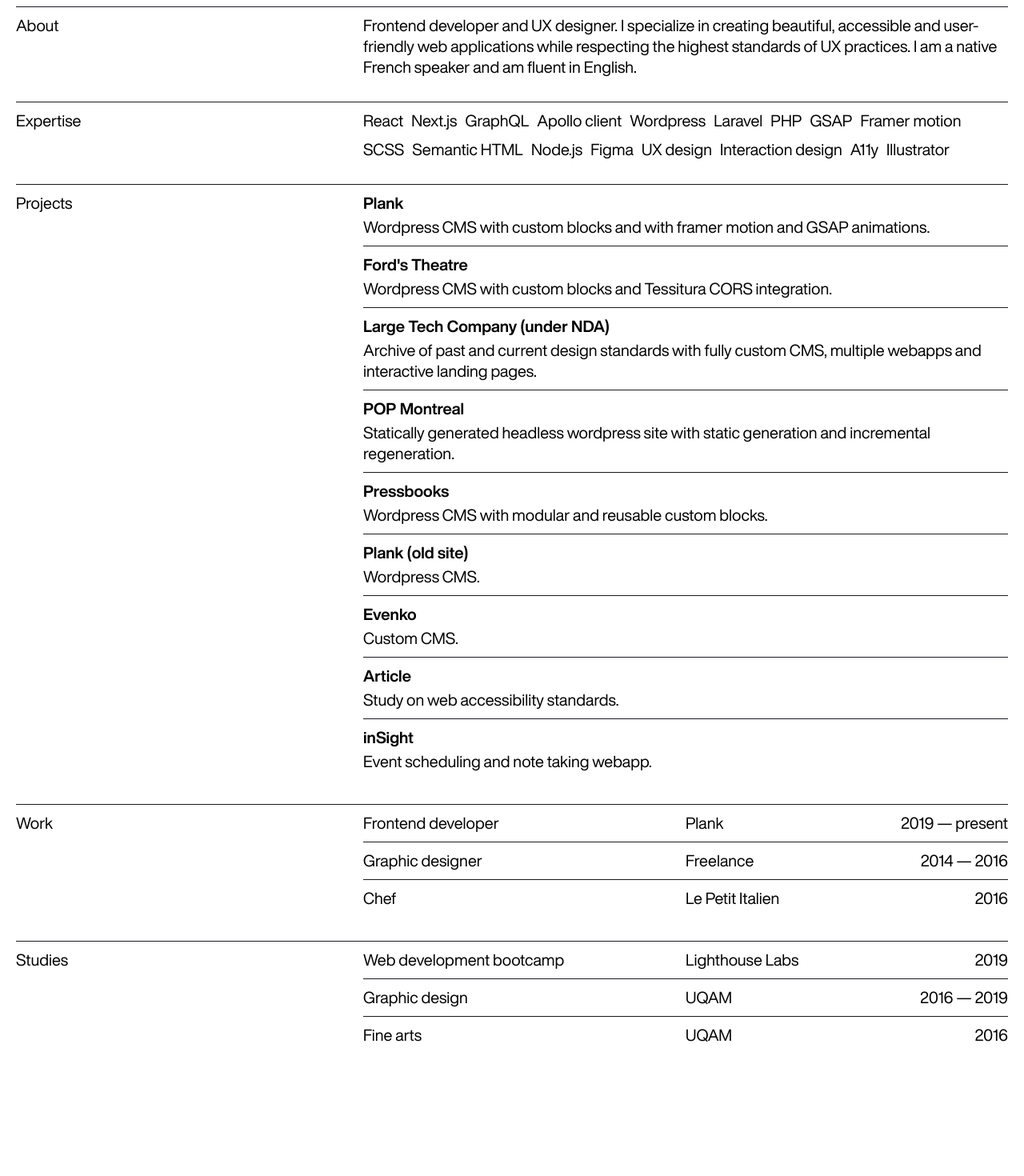
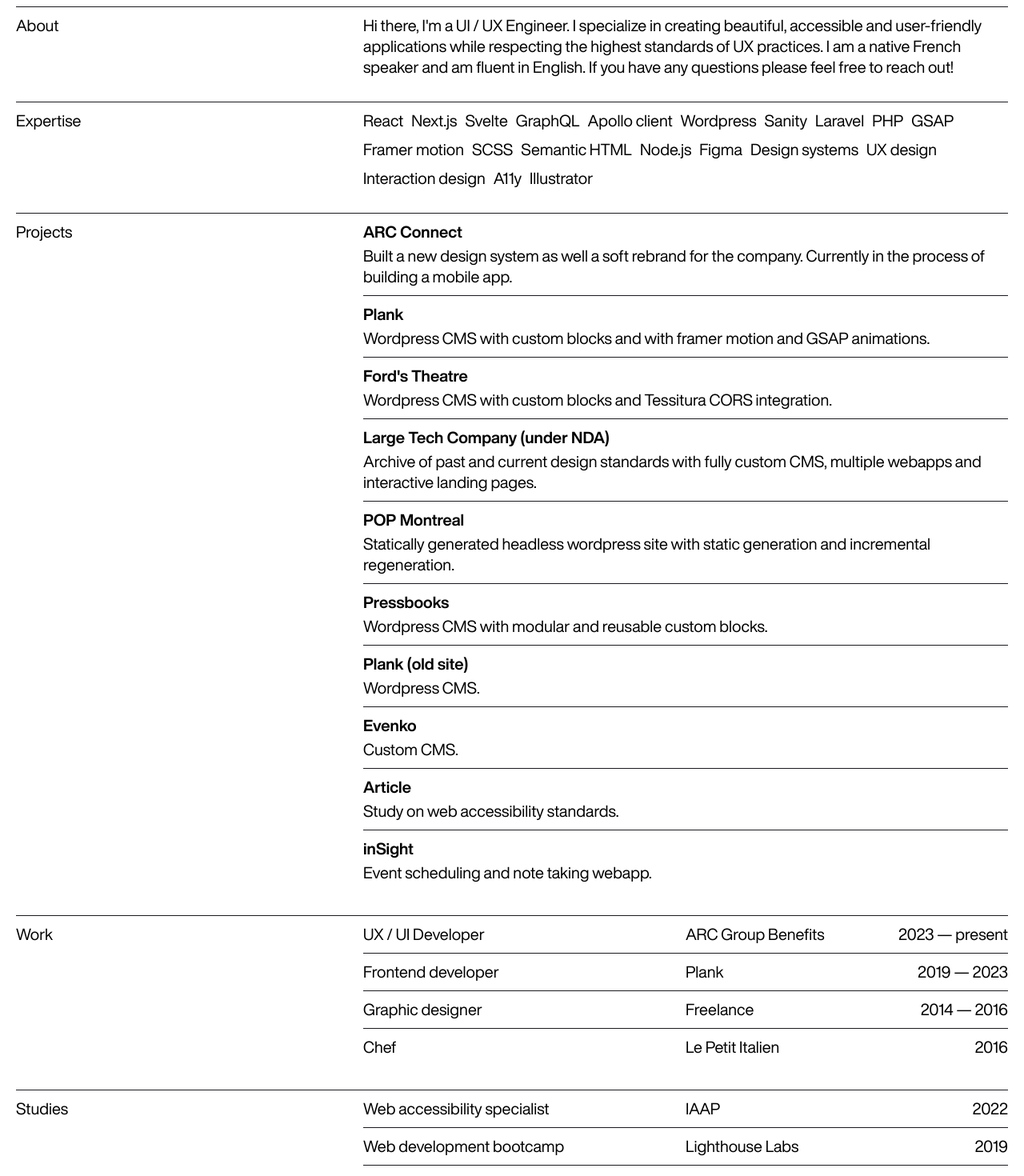
Before and after one commit to olicarignan/olivier-carignan, a Next.js app: page / in a window 1280 px wide. Shown: the part 160-1630 px from the top of the page at 80% size. Before the commit the page ends 1557 px from the top, so only its background shows below. Built offline with nearby package versions, Linux system fonts and the light colour scheme.

Commit message:
Update copy

```diff
--- a/translations/jobs.js
+++ b/translations/jobs.js
@@ -1,9 +1,14 @@
 const jobs = {
     en: [
         {
+            position: "UX / UI Developer",
+            job: "ARC Group Benefits",
+            time: "2023 — present"
+        },
+        {
             position: "Frontend developer",
             job: "Plank",
-            time: "2019 — present"
+            time: "2019 — 2023"
         },
         {
             position: "Graphic designer",
@@ -18,9 +23,14 @@
     ],
     fr: [
         {
+            position: "Développeur UX / UI",
+            job: "ARC Group Benefits",
+            time: "2023 — présent"
+        },
+        {
             position: "Développeur Frontend",
             job: "Plank",
-            time: "2019 — présent"
+            time: "2019 — 2023"
         },
         {
             position: "Designer graphique",
--- a/translations/projects.js
+++ b/translations/projects.js
@@ -1,5 +1,10 @@
 const projects = {
     en: [
+        {
+          title: "ARC Connect",
+          description: "Built a new design system as well a soft rebrand for the company. Currently in the process of building a mobile app.",
+          url: null
+        },
         {
           title: "Plank",
           description: "Wordpress CMS with custom blocks and with framer motion and GSAP animations.",
@@ -47,6 +52,11 @@
         }
     ],
     fr: [
+        {
+          title: "ARC Connect",
+          description: "Nouvelle image de marque ainsi qu'un nouveau Design System pour la compagnie. Présentement en processus de construire une application mobile.",
+          url: null
+        },
         {
           title: "Plank",
           description: "CMS Wordpress avec blocs custom and et des animations utilisant framer motion et GSAP.",
--- a/translations/studies.js
+++ b/translations/studies.js
@@ -1,5 +1,10 @@
 const studies = {
     en: [
+        {
+            title: "Web accessibility specialist",
+            school: "IAAP",
+            year: "2022"
+        },
         {
             title: "Web development bootcamp",
             school: "Lighthouse Labs",
@@ -17,6 +22,11 @@
         },
     ],
     fr: [
+        {
+            title: "Spécialiste en accessibilité erb",
+            school: "IAAP",
+            year: "2022"
+        },
         {
             title: "Bootcamp développement web",
             school: "Lighthouse Labs",
--- a/translations/text.js
+++ b/translations/text.js
@@ -6,9 +6,9 @@
         localeCap: "FR",
         title: "Designer & Developer",
         about: "About",
-        aboutText: "Frontend developer and UX designer. I specialize in creating beautiful, accessible and user-friendly web applications while respecting the highest standards of UX practices. I am a native French speaker and am fluent in English.",
+        aboutText: "Hi there, I'm a UI / UX Engineer. I specialize in creating beautiful, accessible and user-friendly applications while respecting the highest standards of UX practices. I am a native French speaker and am fluent in English. If you have any questions please feel free to reach out!",
         expertise: "Expertise",
-        expertiseText: ["React", "Next.js", "GraphQL", "Apollo client", "Wordpress", "Laravel", "PHP", "GSAP", "Framer motion", "SCSS", "Semantic HTML", "Node.js", "Figma", "UX design", "Interaction design", "A11y", "Illustrator"],
+        expertiseText: ["React", "Next.js", "Svelte", "GraphQL", "Apollo client", "Wordpress", "Sanity", "Laravel", "PHP", "GSAP", "Framer motion", "SCSS", "Semantic HTML", "Node.js", "Figma", "Design systems", "UX design", "Interaction design", "A11y", "Illustrator"],
         projects: "Projects",
         work: "Work",
         studies: "Studies"
@@ -20,9 +20,9 @@
         localeCap: "EN",
         title: "Designer et Développeur",
         about: "À propos",
-        aboutText: "Développeur frontend et designer UX. Ma spécialité est de créer des des applications web qui sont visuellement intéressantes, accessibles et facile à utiliser tout en respectant les plus hauts standards de design UX. Ma langue maternelle est le Français et mon Anglais est excellent.",
+        aboutText: "Bonjour, je suis un Développeur UX / UI. Ma spécialité est de créer des des applications qui sont visuellement intéressantes, accessibles et facile à utiliser tout en respectant les plus hauts standards de design UX. Ma langue maternelle est le Français et mon Anglais est excellent. N'hésitez-pas à me contacter si vous avez des questions!",
         expertise: "Expertise",
-        expertiseText: ["React", "Next.js", "GraphQL", "Apollo client", "Wordpress", "Laravel", "PHP", "GSAP", "Framer motion", "SCSS", "Semantic HTML", "Node.js", "Figma", "UX design", "Interaction design", "A11y", "Illustrator"],
+        expertiseText: ["React", "Next.js", "Svelte", "GraphQL", "Apollo client", "Wordpress", "Sanity", "Laravel", "PHP", "GSAP", "Framer motion", "SCSS", "Semantic HTML", "Node.js", "Figma", "Design systems", "UX design", "Design d'interaction", "A11y", "Illustrator"],
         projects: "Projets",
         work: "Emplois",
         studies: "Études"
```
